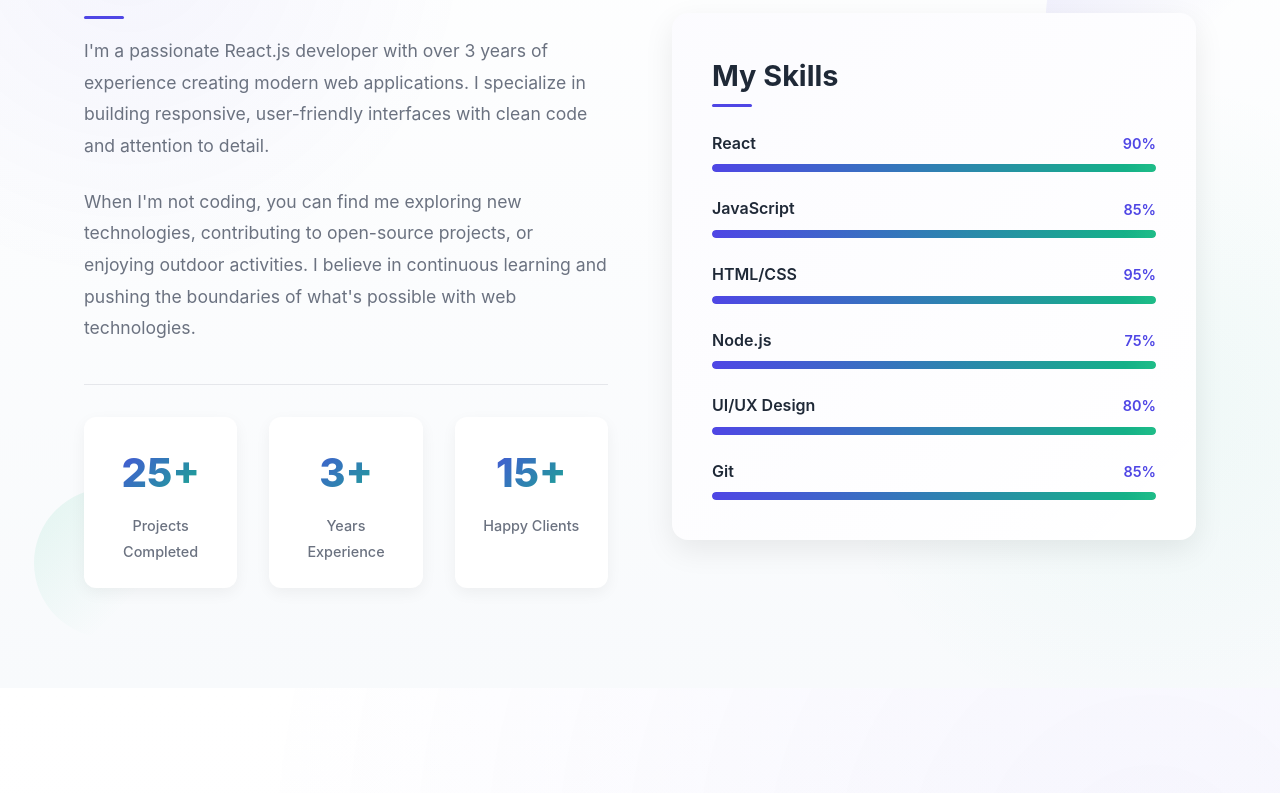
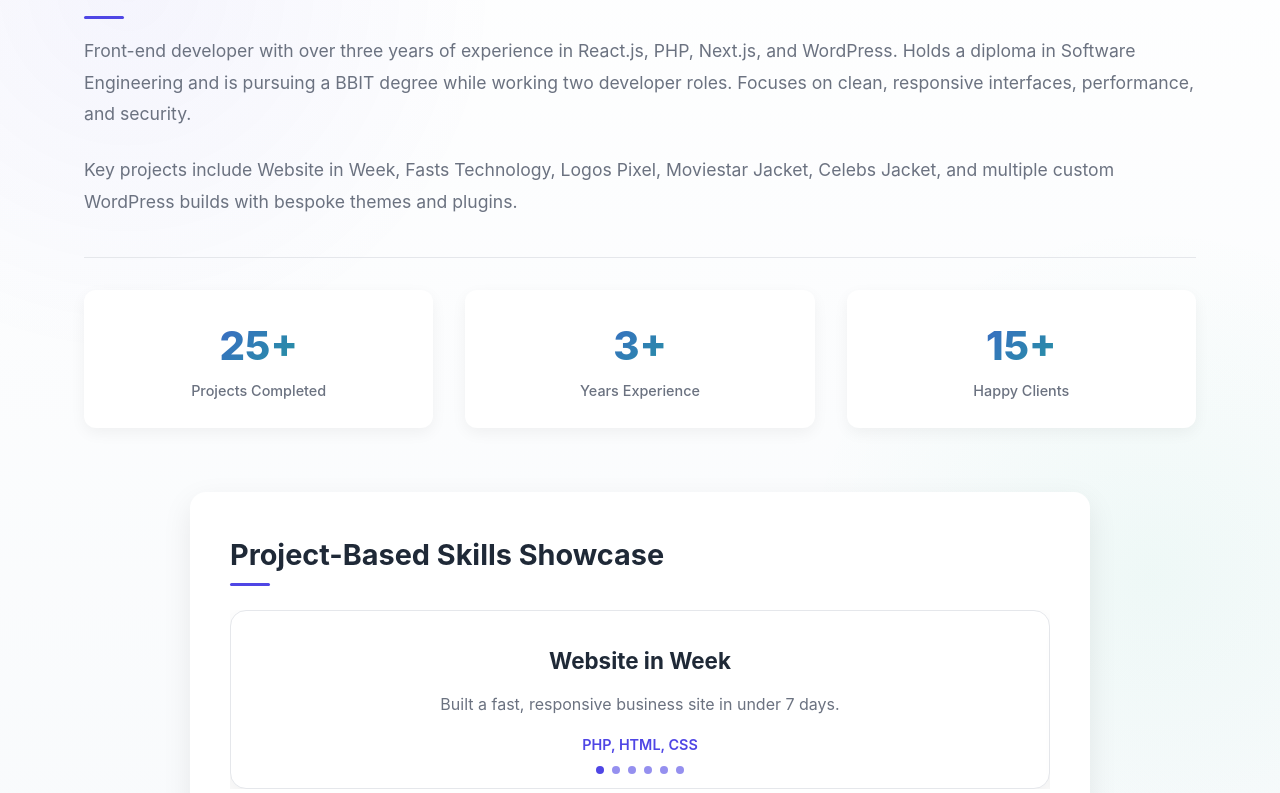
Before and after one commit to syedahsan2/Portfolio, a React (Create React App) app: page / in a window 1280 px wide. Shown: the part 1047-1840 px from the top of the page. Built offline with nearby package versions, Linux system fonts and the light colour scheme.

Commit message:
some-changes

```diff
--- a/package.json
+++ b/package.json
@@ -11,6 +11,7 @@
     "react-dom": "^19.1.1",
     "react-router-dom": "^7.9.1",
     "react-scripts": "5.0.1",
+    "swiper": "^12.0.2",
     "web-vitals": "^2.1.4"
   },
   "scripts": {
--- a/src/components/About/About.css
+++ b/src/components/About/About.css
@@ -1,4 +1,3 @@
-/* components/About/About.css */
 .about {
   padding: 100px 0;
   background: linear-gradient(to bottom, #FFFFFF, #F8FAFC);
@@ -6,6 +5,7 @@
   overflow: hidden;
 }
 
+/* Background effects */
 .about::before {
   content: '';
   position: absolute;
@@ -20,14 +20,15 @@
 }
 
 .about-content {
-  display: grid;
-  grid-template-columns: 1fr 1fr;
+  display: flex;
+  flex-direction: column;
   gap: 4rem;
-  align-items: center;
+  align-items: stretch;
   position: relative;
   z-index: 2;
 }
 
+/* --- Text Area --- */
 .about-text h3 {
   font-size: 1.8rem;
   font-weight: 700;
@@ -75,23 +76,6 @@
   overflow: hidden;
 }
 
-.stat::before {
-  content: '';
-  position: absolute;
-  top: 0;
-  left: 0;
-  width: 100%;
-  height: 4px;
-  background: linear-gradient(90deg, var(--primary-color), var(--secondary-color));
-  transform: scaleX(0);
-  transform-origin: left;
-  transition: transform 0.3s ease;
-}
-
-.stat:hover::before {
-  transform: scaleX(1);
-}
-
 .stat:hover {
   transform: translateY(-5px);
   box-shadow: 0 10px 25px rgba(0, 0, 0, 0.1);
@@ -101,8 +85,6 @@
   display: block;
   font-size: 2.5rem;
   font-weight: 800;
-  color: var(--primary-color);
-  margin-bottom: 0.5rem;
   background: linear-gradient(135deg, var(--primary-color), var(--secondary-color));
   -webkit-background-clip: text;
   background-clip: text;
@@ -115,24 +97,15 @@
   font-weight: 500;
 }
 
+/* --- Skills/Projects Area --- */
 .about-skills {
   background: white;
   padding: 2.5rem;
   border-radius: 16px;
   box-shadow: 0 10px 30px rgba(0, 0, 0, 0.08);
   position: relative;
-  overflow: hidden;
-}
-
-.about-skills::before {
-  content: '';
-  position: absolute;
-  top: 0;
-  left: 0;
-  width: 100%;
-  height: 100%;
-  background: linear-gradient(135deg, rgba(79, 70, 229, 0.02) 0%, transparent 100%);
-  z-index: 0;
+  max-width: 900px;
+  margin: 0 auto; /* centers it */
 }
 
 .about-skills h3 {
@@ -155,160 +128,48 @@
   border-radius: 2px;
 }
 
-.skills-container {
-  display: flex;
-  flex-direction: column;
-  gap: 1.5rem;
+/* --- Project Cards --- */
+.project-card {
+  background: #f9fafb;
+  border: 1px solid #e5e7eb;
+  padding: 2rem;
+  border-radius: 12px;
+  text-align: center;
+  transition: 0.3s ease;
 }
 
-.skill {
-  opacity: 0;
-  transform: translateX(30px);
-  animation: slideInRight 0.6s ease forwards;
+.project-card h4 {
+  font-size: 1.4rem;
+  color: var(--dark-color);
+  margin-bottom: 0.8rem;
 }
 
-.skill:nth-child(1) { animation-delay: 0.1s; }
-.skill:nth-child(2) { animation-delay: 0.2s; }
-.skill:nth-child(3) { animation-delay: 0.3s; }
-.skill:nth-child(4) { animation-delay: 0.4s; }
-.skill:nth-child(5) { animation-delay: 0.5s; }
-.skill:nth-child(6) { animation-delay: 0.6s; }
-
-.skill-info {
-  display: flex;
-  justify-content: space-between;
-  align-items: center;
-  margin-bottom: 0.5rem;
+.project-card p {
+  font-size: 1rem;
+  color: var(--gray-color);
+  margin-bottom: 1rem;
 }
 
-.skill-name {
+.project-card .tech {
+  font-size: 0.9rem;
   font-weight: 600;
-  color: var(--dark-color);
+  color: var(--primary-color);
 }
 
-.skill-percentage {
-  font-size: 0.9rem;
-  color: var(--primary-color);
-  font-weight: 600;
+/* Slider Pagination */
+.skills-slider .swiper-pagination-bullet {
+  background: var(--primary-color);
+  opacity: 0.6;
 }
 
-.skill-bar {
-  width: 100%;
-  height: 8px;
-  background: #E5E7EB;
-  border-radius: 4px;
-  overflow: hidden;
-  position: relative;
+.skills-slider .swiper-pagination-bullet-active {
+  opacity: 1;
 }
 
-.skill-progress {
-  height: 100%;
-  background: linear-gradient(90deg, var(--primary-color), var(--secondary-color));
-  border-radius: 4px;
-  width: 0;
-  animation: fillBar 1.5s ease-in-out forwards;
-  position: relative;
-  overflow: hidden;
-}
-
-.skill-progress::after {
-  content: '';
-  position: absolute;
-  top: 0;
-  left: 0;
-  width: 100%;
-  height: 100%;
-  background: linear-gradient(90deg, transparent, rgba(255, 255, 255, 0.4), transparent);
-  animation: shimmer 2s infinite;
-}
-
-/* Animations */
-@keyframes fillBar {
-  from {
-    width: 0;
-  }
-  to {
-    width: var(--target-width);
-  }
-}
-
-@keyframes shimmer {
-  0% {
-    transform: translateX(-100%);
-  }
-  100% {
-    transform: translateX(100%);
-  }
-}
-
-@keyframes slideInRight {
-  from {
-    opacity: 0;
-    transform: translateX(30px);
-  }
-  to {
-    opacity: 1;
-    transform: translateX(0);
-  }
-}
-
-@keyframes slideInLeft {
-  from {
-    opacity: 0;
-    transform: translateX(-30px);
-  }
-  to {
-    opacity: 1;
-    transform: translateX(0);
-  }
-}
-
-/* Responsive Design */
-@media (max-width: 992px) {
-  .about-content {
-    gap: 3rem;
-  }
-
-  .about-stats {
-    grid-template-columns: 1fr;
-    gap: 1.5rem;
-  }
-
-  .stat {
-    padding: 1.2rem;
-  }
-
-  .stat-number {
-    font-size: 2rem;
-  }
-}
-
+/* Responsive */
 @media (max-width: 768px) {
   .about {
     padding: 80px 0;
-  }
-
-  .about-content {
-    grid-template-columns: 1fr;
-    gap: 3rem;
-  }
-
-  .about-text h3,
-  .about-skills h3 {
-    font-size: 1.6rem;
-  }
-
-  .about-text p {
-    font-size: 1rem;
-  }
-
-  .about-stats {
-    grid-template-columns: repeat(3, 1fr);
-    gap: 1rem;
-  }
-
-  .stat-number {
-    font-size: 1.8rem;
   }
 
   .about-skills {
@@ -321,85 +182,11 @@
     padding: 60px 0;
   }
 
-  .about-stats {
-    grid-template-columns: 1fr;
-  }
-
-  .stat {
-    text-align: left;
-    display: flex;
-    justify-content: space-between;
-    align-items: center;
-    padding: 1rem;
-  }
-
-  .stat-content {
-    text-align: right;
-  }
-
-  .stat-number {
-    font-size: 1.5rem;
-    margin-bottom: 0;
-  }
-
-  .stat-label {
-    font-size: 0.8rem;
-  }
-
   .about-skills {
     padding: 1.5rem;
   }
 
-  .skill-info {
-    flex-direction: column;
-    align-items: flex-start;
-    gap: 0.2rem;
-  }
-
-  .skill-percentage {
-    font-size: 0.8rem;
+  .project-card {
+    padding: 1.5rem;
   }
 }
-
-/* Animation for section reveal */
-.about {
-  opacity: 0;
-  transform: translateY(30px);
-  animation: fadeInUp 0.8s ease forwards;
-}
-
-@keyframes fadeInUp {
-  from {
-    opacity: 0;
-    transform: translateY(30px);
-  }
-  to {
-    opacity: 1;
-    transform: translateY(0);
-  }
-}
-
-/* Decorative elements */
-.about-content::before {
-  content: '';
-  position: absolute;
-  top: -50px;
-  right: -50px;
-  width: 200px;
-  height: 200px;
-  border-radius: 50%;
-  background: linear-gradient(135deg, rgba(79, 70, 229, 0.1) 0%, transparent 70%);
-  z-index: -1;
-}
-
-.about-content::after {
-  content: '';
-  position: absolute;
-  bottom: -50px;
-  left: -50px;
-  width: 150px;
-  height: 150px;
-  border-radius: 50%;
-  background: linear-gradient(135deg, rgba(16, 185, 129, 0.1) 0%, transparent 70%);
-  z-index: -1;
-}
--- a/src/components/About/About.js
+++ b/src/components/About/About.js
@@ -1,34 +1,69 @@
 // components/About/About.js
-import React from 'react';
-import './About.css';
+import React from "react";
+import "./About.css";
 
-const About = () => {
-  const skills = [
-    { name: 'React', level: 90 },
-    { name: 'JavaScript', level: 85 },
-    { name: 'HTML/CSS', level: 95 },
-    { name: 'Node.js', level: 75 },
-    { name: 'UI/UX Design', level: 80 },
-    { name: 'Git', level: 85 },
-  ];
+// Swiper imports
+import { Swiper, SwiperSlide } from "swiper/react";
+import { Pagination } from "swiper/modules";
+import "swiper/css";
+import "swiper/css/pagination";
 
+
+const projects = [
+  {
+    name: "Website in Week",
+    description: "Built a fast, responsive business site in under 7 days.",
+    tech: "PHP, HTML, CSS",
+  },
+  {
+    name: "Fasts Technology",
+    description: "Technology solutions company site with custom UI.",
+    tech: "PHP, HTML, CSS",
+  },
+  {
+    name: "Logos Pixel",
+    description: "Logo and branding platform with custom WordPress theme.",
+    tech: "PHP, HTML, CSS",
+  },
+  {
+    name: "Moviestar Jacket",
+    description: "E-commerce store for movie-inspired jackets.",
+    tech: "PHP, HTML, CSS",
+  },
+  {
+    name: "Celebs Jacket",
+    description: "Celebrity fashion store with custom theme.",
+    tech: "WooCommerce, PHP",
+  },
+  {
+    name: "Pelle Store",
+    description: "Celebrity fashion store with custom theme.",
+    tech: "Shopify, Liquid",
+  },
+];
+
+function About() {
   return (
     <section className="about" id="about">
       <div className="container">
         <h2 className="section-title">About Me</h2>
+
         <div className="about-content">
+          {/* Top: About text */}
           <div className="about-text">
             <h3>Curious about who I am?</h3>
             <p>
-              I'm a passionate React.js developer with over 3 years of experience creating
-              modern web applications. I specialize in building responsive, user-friendly
-              interfaces with clean code and attention to detail.
+              Front-end developer with over three years of experience in React.js,
+              PHP, Next.js, and WordPress. Holds a diploma in Software Engineering
+              and is pursuing a BBIT degree while working two developer roles.
+              Focuses on clean, responsive interfaces, performance, and security.
             </p>
             <p>
-              When I'm not coding, you can find me exploring new technologies, contributing to
-              open-source projects, or enjoying outdoor activities. I believe in continuous
-              learning and pushing the boundaries of what's possible with web technologies.
+              Key projects include Website in Week, Fasts Technology, Logos Pixel,
+              Moviestar Jacket, Celebs Jacket, and multiple custom WordPress
+              builds with bespoke themes and plugins.
             </p>
+
             <div className="about-stats">
               <div className="stat">
                 <span className="stat-number">25+</span>
@@ -44,29 +79,32 @@ const About = () => {
               </div>
             </div>
           </div>
+
+          {/* Bottom: Projects showcase */}
           <div className="about-skills">
-            <h3>My Skills</h3>
-            <div className="skills-container">
-              {skills.map((skill, index) => (
-                <div key={index} className="skill">
-                  <div className="skill-info">
-                    <span className="skill-name">{skill.name}</span>
-                    <span className="skill-percentage">{skill.level}%</span>
+            <h3>Project-Based Skills Showcase</h3>
+            <Swiper
+              modules={[Pagination]}
+              spaceBetween={20}
+              slidesPerView={1}
+              pagination={{ clickable: true }}
+              className="skills-slider"
+            >
+              {projects.map((project, index) => (
+                <SwiperSlide key={index}>
+                  <div className="project-card">
+                    <h4>{project.name}</h4>
+                    <p>{project.description}</p>
+                    <span className="tech">{project.tech}</span>
                   </div>
-                  <div className="skill-bar">
-                    <div
-                      className="skill-progress"
-                      style={{ width: `${skill.level}%` }}
-                    ></div>
-                  </div>
-                </div>
+                </SwiperSlide>
               ))}
-            </div>
+            </Swiper>
           </div>
         </div>
       </div>
     </section>
   );
-};
+}
 
 export default About;
--- a/src/components/Footer/footer.js
+++ b/src/components/Footer/footer.js
@@ -18,7 +18,9 @@ const Footer = () => {
       <div className="container">
         <div className="footer-content">
           <div className="footer-section">
-           <img src="/Logo.png" alt="Portfolio Logo" style={{ height: '40px' }} />
+           <Link to="/" className="logo">
+              <img src="/Logo.png" alt="Portfolio Logo" style={{ height: '40px' }} />
+            </Link>
             <p className="footer-description">
               Creating beautiful, functional, and responsive web applications with modern technologies.
             </p>
--- a/src/components/Hero/Hero.css
+++ b/src/components/Hero/Hero.css
@@ -219,9 +219,10 @@
   }
 
   .hero-text {
-    margin: 25px auto; /* Center on mobile */
+    margin: 25px 0px;
     padding-right: 0;
     text-align: center;
+    margin-right: 65px;
   }
 
   .hero-title {
```
Also changed, not shown: 1 other file (tests, documents, lock files or other folders).
